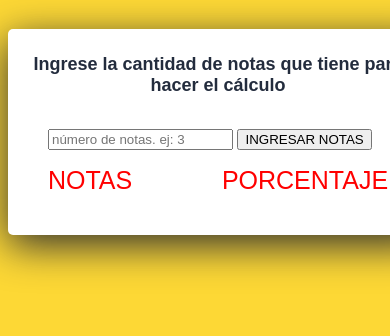
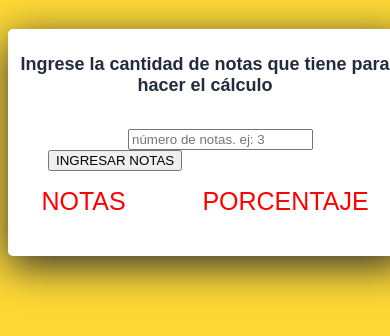
Before and after one commit to whoquendo/promedionotasacademicas, a plain HTML site: page index.html in a window 390 px wide. Shown: the part 200-536 px from the top of the page. Drawn offline with Linux system fonts and the light colour scheme.

Commit message:
adicionando media query

```diff
--- a/promedio.css
+++ b/promedio.css
@@ -122,3 +122,11 @@ h2 {
   text-decoration: none;
   cursor: pointer;
 }
+
+
+@media (min-width:320px)  {
+  /* smartphones, portrait iPhone, portrait 480x320 phones (Android) */
+  .container-formulario  {
+      padding-right: 1em;
+      width: 100%;
+      }
```
